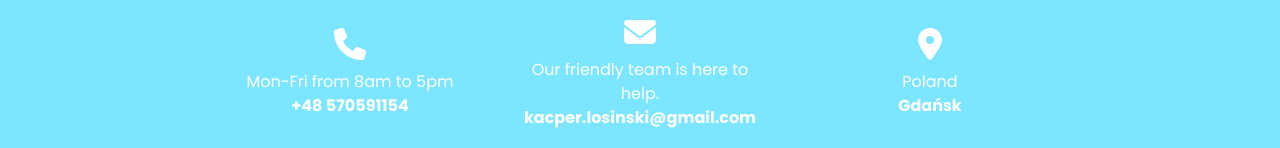
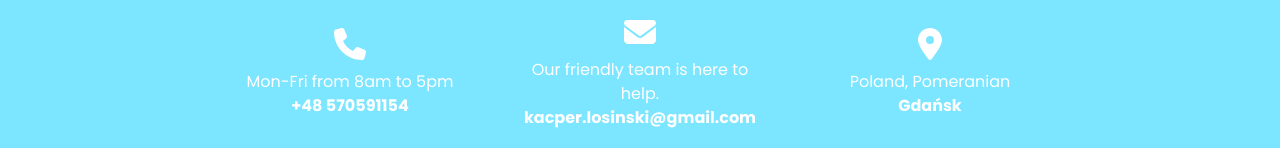
Before and after one commit to KacperLosinski/my-portfolio, a Next.js app: page / in a window 1280 px wide. Shown: the part 3788-3936 px from the top of the page. Built offline with nearby package versions, Linux system fonts and the light colour scheme.

Commit message:
Updated descriptions in projects section

```diff
--- a/src/components/Footer.tsx
+++ b/src/components/Footer.tsx
@@ -21,7 +21,7 @@ const Footer = () => {
 
         <div className="footer-item">
           <FontAwesomeIcon icon={faLocationDot} className="icon" />
-          <p>Poland</p>
+          <p>Poland, Pomeranian</p>
           <strong>Gdańsk</strong>
         </div>
       </div>
--- a/src/components/projectsPortfolio.tsx
+++ b/src/components/projectsPortfolio.tsx
@@ -23,7 +23,7 @@ const projects = [
   },
   {
     title: "Cocktail-App",
-    description: "Cocktail recipe app developed as my thesis project. Features include ingredient-based search, user authentication, adding custom recipes, favoriting, commenting, and rating others' creations.",
+    description: "App developed as my thesis project, with ingredient-based search, user login, custom recipes, favorites, comments, and ratings.",
     technologies: ["React", "Node.js", "JavaScript", "CSS", "Firebase", "MongoDB", "Render"  ],
     bgColor: "bg-project4",
   },
@@ -58,13 +58,19 @@ const Projects = () => {
             <div className="absolute inset-0 bg-black/85 opacity-0 group-hover:opacity-100 transition-opacity rounded-lg flex flex-col items-center justify-center p-4 text-center">
               <h3 className="text-xl font-bold">{project.title}</h3>
               <p className="text-sm text-gray-300 mt-2">{project.description}</p>
-              <div className="flex gap-2 mt-3">
+              <div
+  className={`mt-3 flex flex-wrap justify-center gap-2 text-center ${
+    project.technologies.length > 4 ? "lg:flex-nowrap" : ""
+  }`}
+>
+
   {project.technologies.map((tech, techIndex) => (
     <span key={techIndex} className="bg-white text-black text-xs px-3 py-1 rounded-md">
       {tech}
     </span>
   ))}
 </div>
+
             </div>
           </div>
         ))}
```
Lines whose indentation alone changed are shown as unchanged.
